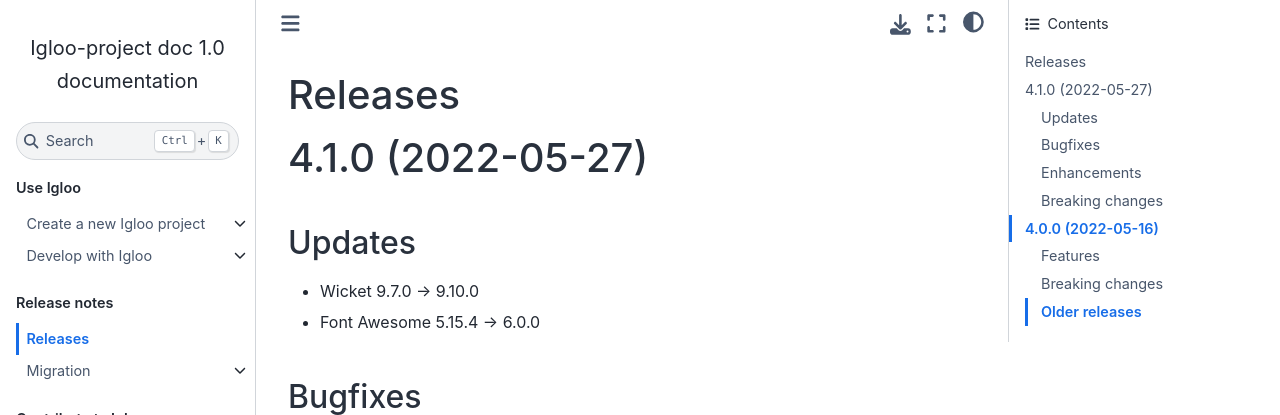
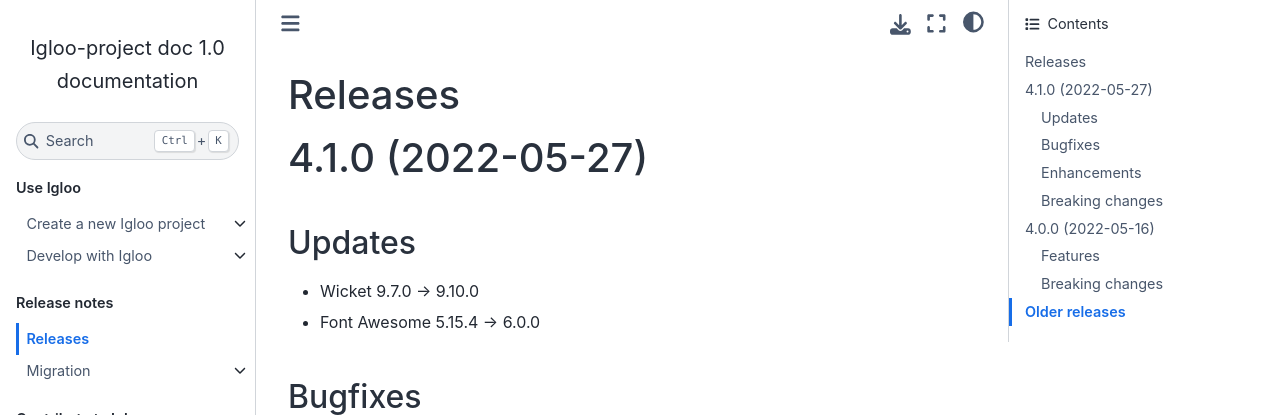
Before and after one commit to igloo-project/igloo-doc, a Sphinx documentation site: the page built from source/release-notes/releases-4.x.md, in a window 1280 px wide. Shown: the top 415 px of the page. Built offline with Sphinx 7.4.7 and the Sphinx Book theme 1.1.4, drawn with Linux system fonts in a browser that asks for light colours.

````diff
--- a/source/release-notes/releases-4.x.md
+++ b/source/release-notes/releases-4.x.md
@@ -118,7 +118,7 @@ The above instructions may be sufficient to migrate a project. If you encounter
 
 * Dependencies' versions for `hibernate-validator`, `aspectj` and `byte-buddy` are removed as we do not use it directly and there is no transitive dependency conflicts for this dependencies. If this dependencies are listed in you project, you can remove them; they are either useless or already added by transitivity.
 
-## Older releases
+# Older releases
 
 ```{toctree}
 releases
````
